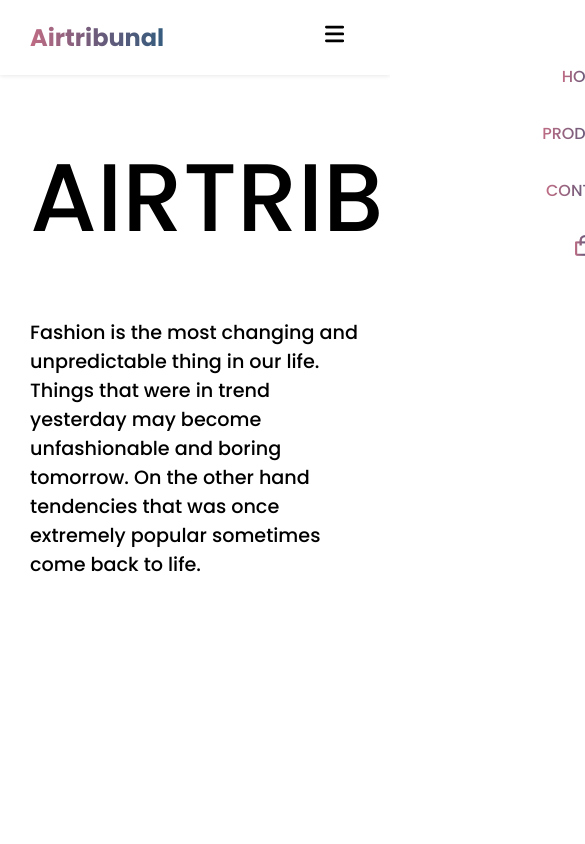
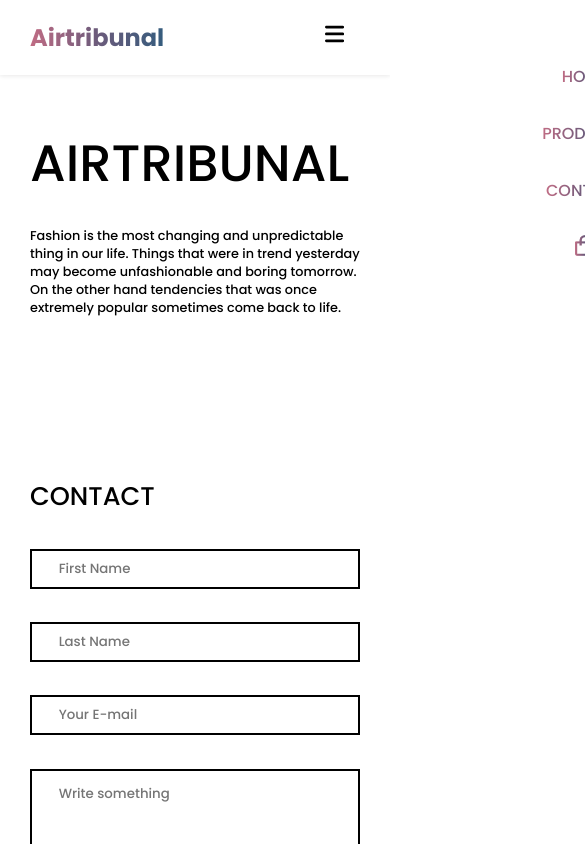
Before and after one commit to Airtribunal/AIrtribunal-E-commerce, a React (Create React App) app: page / in a window 390 px wide. Shown: the top 844 px of the page, 585 px wide, since content can reach past the window. Built offline with nearby package versions, Linux system fonts and the light colour scheme.

Commit message:
media-homepage

```diff
--- a/src/App.css
+++ b/src/App.css
@@ -197,7 +197,6 @@
 .home-content {
   display: flex;
   flex-direction: column;
-  width: 100%;
   max-width: 8in;
   margin-top: 15%;
 }
@@ -215,6 +214,7 @@
 
 /* Contact */
 .contact {
+  margin: 0 auto;
   padding-top: 18em;
 }
 
@@ -324,13 +324,30 @@
   }
 }
 
-/* 390PX */
-@media (max-width: 380) {
-  .products {
-    grid-template-columns: repeat(auto-fit, minmax(220px, 1fr));
+/* 605 */
+@media (max-width: 634px) {
+  .home-title {
+    font-size: 3.2rem;
+  }
+  .home-desc {
+    font-size: .8rem;
   }
 
-  .product-img {
-    max-width: 100px;
+  .contact {
+    padding-top: 10em;
   }
 }
+
+/* 390PX */
+@media (max-width: 370px) {
+  .home-title {
+    font-size: 2.3rem;
+  }
+  .home-desc {
+    font-size: .7rem;
+  }
+
+  .contact-title {
+    font-size: 1.3rem;
+  }
+}
--- a/src/App.jsx
+++ b/src/App.jsx
@@ -20,7 +20,11 @@ const App = () => {
         </div>
       </section>
       <footer className="footer">
-
+        {/* List of tasks:
+          footer
+          night mode
+          skeleton
+        */}
       </footer>
     </>
   );
--- a/src/components/Contact.jsx
+++ b/src/components/Contact.jsx
@@ -43,9 +43,6 @@ const Contact = () => {
                         <br />
                         <br />
                     </div>
-                    <div className="contact-part">
-
-                    </div>
                 </div>
             </div>
         </section>
```
